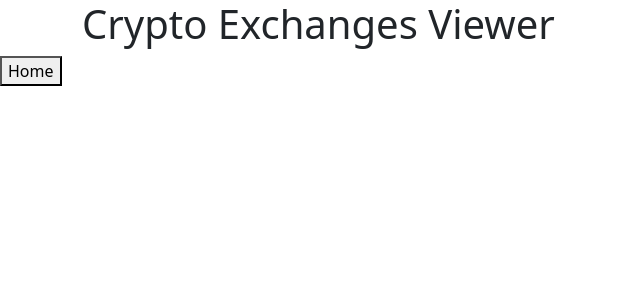
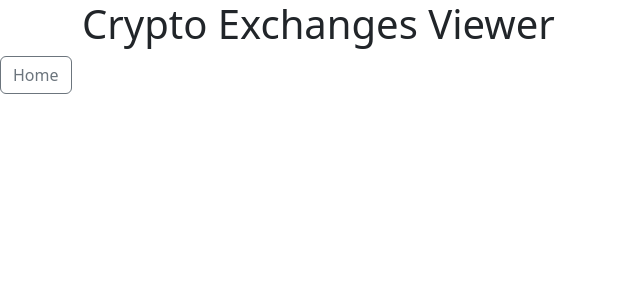
Before and after one commit to damienchoojl/cryptodataviewer, a React (Vite) app: page /exchanges/1 in a window 1280 px wide. Shown: the top 300 px of the page, without its empty margins (0-640 px from the left). Built offline with nearby package versions, Linux system fonts and the light colour scheme.

Commit message:
Crypto Exchanges
updated button CSS on HomePage.jsx and CryptoDetails.jsx

```diff
--- a/src/Components/CryptoDetailsPage.jsx
+++ b/src/Components/CryptoDetailsPage.jsx
@@ -9,7 +9,9 @@ export default function CryptoDetailsPage() {
 
   return (
     <div>
-      <button onClick={handleHomeClick}>Home</button>
+      <button className="btn btn-outline-secondary" onClick={handleHomeClick}>
+        Home
+      </button>
     </div>
   );
 }
--- a/src/Components/HomePage.jsx
+++ b/src/Components/HomePage.jsx
@@ -35,7 +35,7 @@ export default function HomePage() {
         required
         onChange={(e) => setCryptoInput(e.target.value)}
       />
-      <button className="btn btn-primary" onClick={handleCryptoSearch}>
+      <button className="btn btn-outline-primary" onClick={handleCryptoSearch}>
         Search
       </button>
       {cryptoList.map((crypto) => (
```
